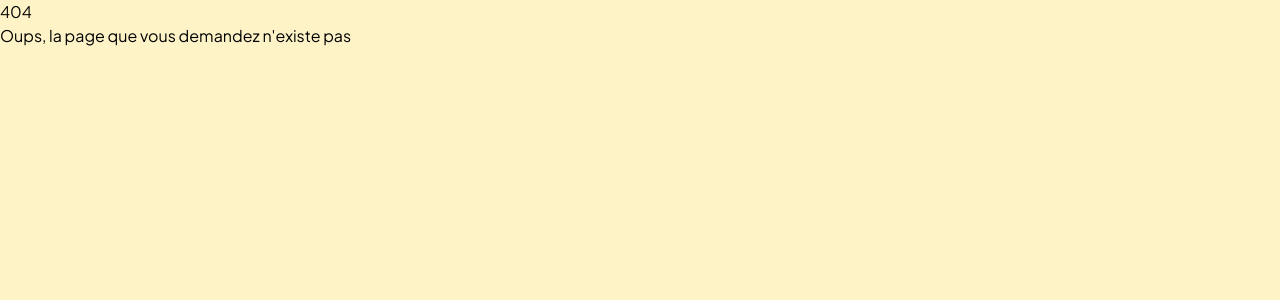
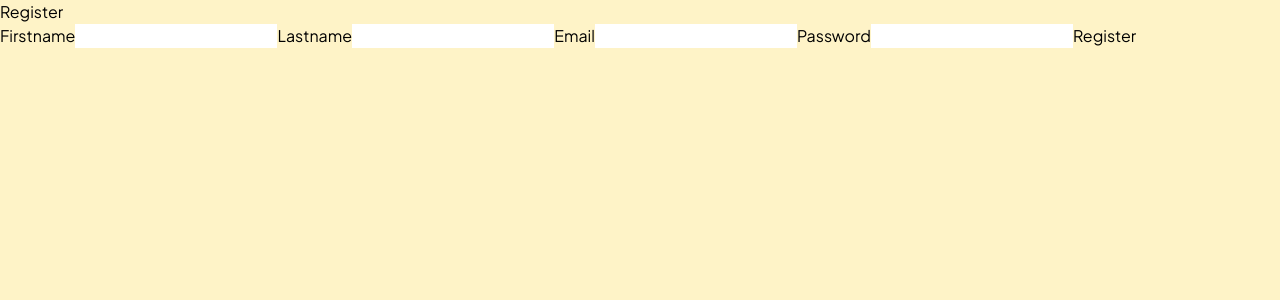
Before and after one commit to Lugdu84/plan-together, a Next.js app: page /register in a window 1280 px wide. Before the commit this address had no page. Shown: the top 300 px of the page. Built offline with nearby package versions, Linux system fonts and the light colour scheme.

Commit message:
registerForm and route

```diff
--- /dev/null
+++ b/app/api/register/route.ts
@@ -0,0 +1,37 @@
+import { PrismaClient } from '@prisma/client';
+import { hash } from 'bcryptjs';
+import { NextResponse } from 'next/server';
+
+const prisma = new PrismaClient();
+
+// eslint-disable-next-line import/prefer-default-export
+export async function POST(req: Request) {
+  try {
+    const { firstname, lastname, email, password } = (await req.json()) as {
+      firstname: string;
+      lastname: string;
+      email: string;
+      password: string;
+    };
+    const hashpw = await hash(password, 10);
+    const user = await prisma.user.create({
+      data: {
+        firstname,
+        lastname,
+        email,
+        password: hashpw,
+      },
+    });
+    return NextResponse.json({
+      user: {
+        firstname: user.firstname,
+        lastname: user.lastname,
+        email: user.email,
+      },
+    });
+  } catch (error) {
+    // TODO: implement toast
+    console.error(error);
+    // return new NextResponse();
+  }
+}
--- /dev/null
+++ b/app/register/form.tsx
@@ -0,0 +1,93 @@
+'use client';
+
+import React, { useState, ChangeEvent } from 'react';
+import { signIn } from 'next-auth/react';
+
+export default function RegisterForm() {
+  const [formRegisterValues, setFormRegisterValues] = useState({
+    firstname: '',
+    lastname: '',
+    email: '',
+    password: '',
+  });
+
+  async function onSubmit(e: React.FormEvent) {
+    e.preventDefault();
+
+    try {
+      const response = await fetch('/api/register', {
+        method: 'POST',
+        body: JSON.stringify(formRegisterValues),
+        headers: {
+          'content-type': 'application/json',
+        },
+      });
+      if (!response.ok) {
+        // TODO: implement toast
+        console.log("la réponse n'est pas ok!!");
+        return;
+      }
+      // TODO: implement toast
+      signIn(undefined, { callbackUrl: '/' });
+      console.log('ok user enregistré');
+    } catch (error) {
+      // TODO: implement toast
+      console.error(error);
+    }
+  }
+
+  const handleChange = (event: ChangeEvent<HTMLInputElement>) => {
+    const { name, value } = event.target;
+    setFormRegisterValues({
+      ...formRegisterValues,
+      [name]: value,
+    });
+  };
+
+  return (
+    <form onSubmit={onSubmit}>
+      <label htmlFor="firstname">
+        Firstname
+        <input
+          required
+          type="text"
+          name="firstname"
+          value={formRegisterValues.firstname}
+          onChange={handleChange}
+        />
+      </label>
+      <label htmlFor="lastname">
+        Lastname
+        <input
+          required
+          type="text"
+          name="lastname"
+          value={formRegisterValues.lastname}
+          onChange={handleChange}
+        />
+      </label>
+      <label htmlFor="email">
+        Email
+        <input
+          required
+          type="email"
+          name="email"
+          value={formRegisterValues.email}
+          onChange={handleChange}
+        />
+      </label>
+
+      <label htmlFor="password">
+        Password
+        <input
+          required
+          type="password"
+          name="password"
+          value={formRegisterValues.password}
+          onChange={handleChange}
+        />
+      </label>
+      <button type="submit"> Register</button>
+    </form>
+  );
+}
--- /dev/null
+++ b/app/register/page.tsx
@@ -0,0 +1,10 @@
+import RegisterForm from './form';
+
+export default function RegisterPage() {
+  return (
+    <div>
+      <h1>Register</h1>
+      <RegisterForm />
+    </div>
+  );
+}
```
Also changed, not shown: .eslintrc.json, 1 other file (tests, documents, lock files or other folders).
